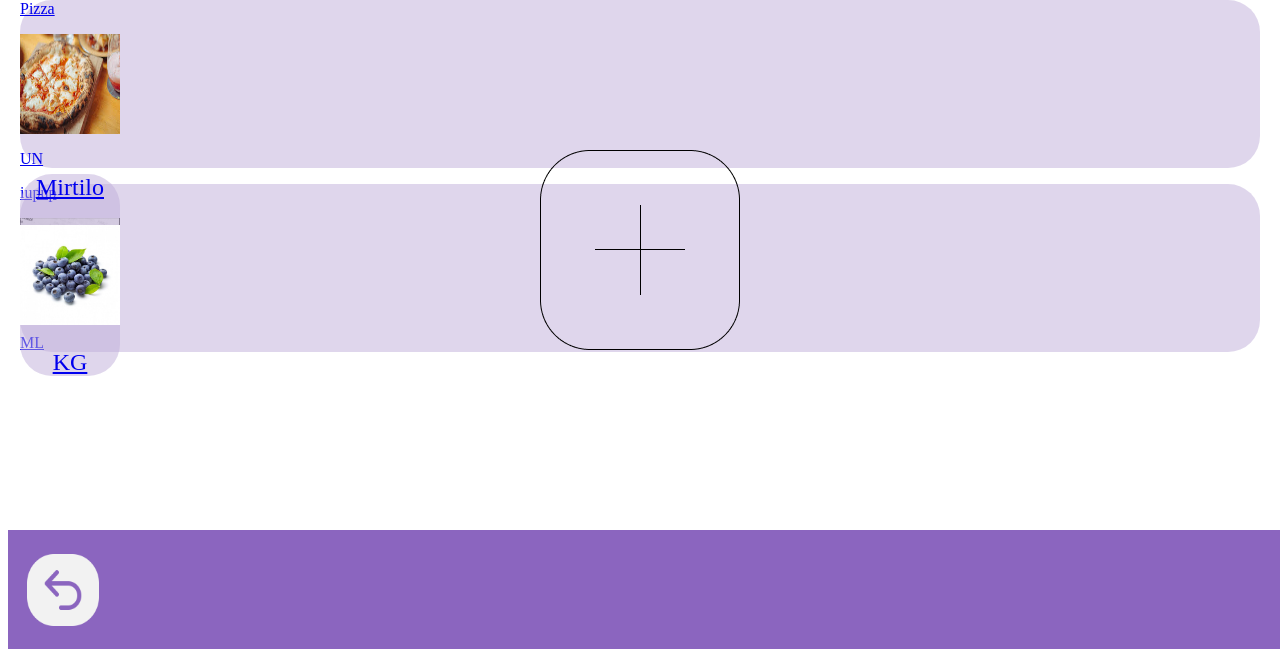
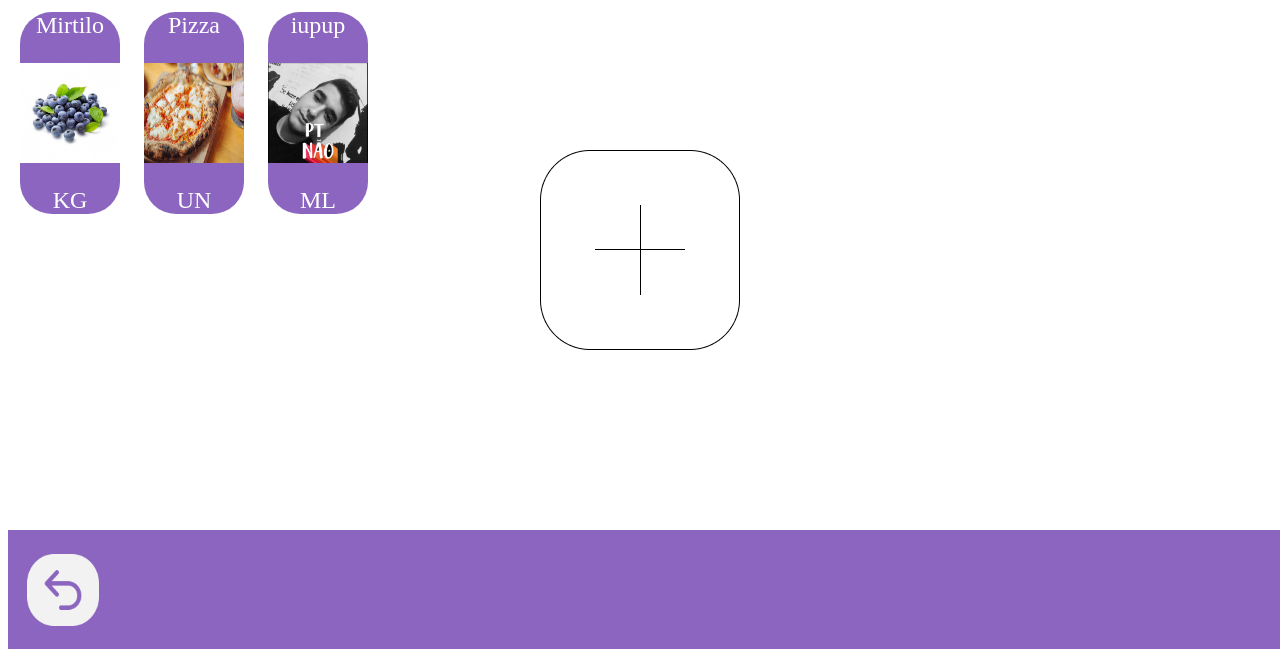
Before and after one commit to Tsuki25/SSF_Smart-Storage-Frigde, a Django app: page /geladeira/produtos/1 in a window 1280 px wide. Shown: the part 150-799 px from the top of the page. Run offline with Django 4.2, Linux system fonts and the light colour scheme; a user stored in the database is signed in; data comes from the database, SQL or seed files in the repository; both versions use the stored data as it was after the commit.

Commit message:
falta algumas coisas

```diff
--- a/estoque/static/css/styleProdutos.css
+++ b/estoque/static/css/styleProdutos.css
@@ -3,6 +3,7 @@
     top: 50%;
     left: 50%;
     transform: translate(-50%, -50%);
+    z-index: 1; /* Ensure the button is above other elements */
 }
 
 .borderButton{
@@ -14,7 +15,7 @@
     width: 20wv;
 }
 
-.rectangleFree{
+.rectangleFree {
     display: flex;
     align-items: start;
     flex-direction: row;
@@ -22,14 +23,19 @@
     text-align: center;
     font-size: 24px;
     position: fixed;
-    margin-top: 150px;
     width: 100%;
     flex-wrap: wrap;
+    z-index: 0; /* Ensure the rectangle is below other elements */
 }
-
 .borderFree{
     flex-basis: 15%;
-    background: rgba(191, 173, 217, 0.50);
+    background: #8B65BF;
     border-radius: 32px;
     margin: 12px;
 }
+
+.title-geladeira{
+    color: white; /* Substitua #000 pela cor desejada em formato hexadecimal, nome da cor ou RGB */
+    text-decoration: none; /* Para remover o sublinhado (opcional) */
+    margin: 0;
+}
--- a/estoque/templates/detalhes_lista.html
+++ b/estoque/templates/detalhes_lista.html
@@ -1,3 +1,7 @@
+{% load static %}
+
+<link rel="stylesheet" href="{% static 'css/styleItensGeladeira.css' %}">
+
 {% block content %}
     <div>
         <!-- Barra de Pesquisa -->
--- a/estoque/templates/produtos_existentes.html
+++ b/estoque/templates/produtos_existentes.html
@@ -30,26 +30,26 @@
         <div class="rectangleFree">
         {% for produto in produtos %}
             {% if geladeira %}
-                <a href="{% url 'estoque:cadastrar_item_geladeira' geladeira.pk produto.pk %}" id="geladeira{{ produto.pk }}" style="display: none">
+                <a href="{% url 'estoque:cadastrar_item_geladeira' geladeira.pk produto.pk %}" id="geladeira{{ produto.pk }}" style="display: none" class="title-geladeira">
                     <div class="borderFree">
-                        <p>{{ produto.nome_produto }}</p>
+                        <pclass="title-prodNome">{{ produto.nome_produto }}</p>
                         <img src="/media/{{ produto.imagem_produto }}" width="100px" height="100px">
                         <p>{{ produto.unidade_medida }}</p>
                     </div>
                 </a>
             {% endif %}
-        </div>
 
             {% if lista %}
-                <a href="{% url 'estoque:cadastrar_item_lista' lista.pk produto.pk %}" id="lista{{ produto.pk }}" style="display: none">
+                <a href="{% url 'estoque:cadastrar_item_lista' lista.pk produto.pk %}" id="lista{{ produto.pk }}" style="display: none" class="title-geladeira" >
                     <div style="background-color: lightseagreen">
-                        <p>{{ produto.nome_produto }}</p>
+                        <p >{{ produto.nome_produto }}</p>
                         <img src="/media/{{ produto.imagem_produto }}" width="100px" height="100px">
                         <p>{{ produto.unidade_medida }}</p>
                     </div>
                 </a>
             {% endif %}
         {% endfor %}
+        </div>
 
         <footer>
             <nav>
```
Also changed, not shown: db.sqlite3, estoque/static/css/styleItensGeladeira.css (added), media/media/Captura_de_tela_2023-07-15_002627.png (added).
